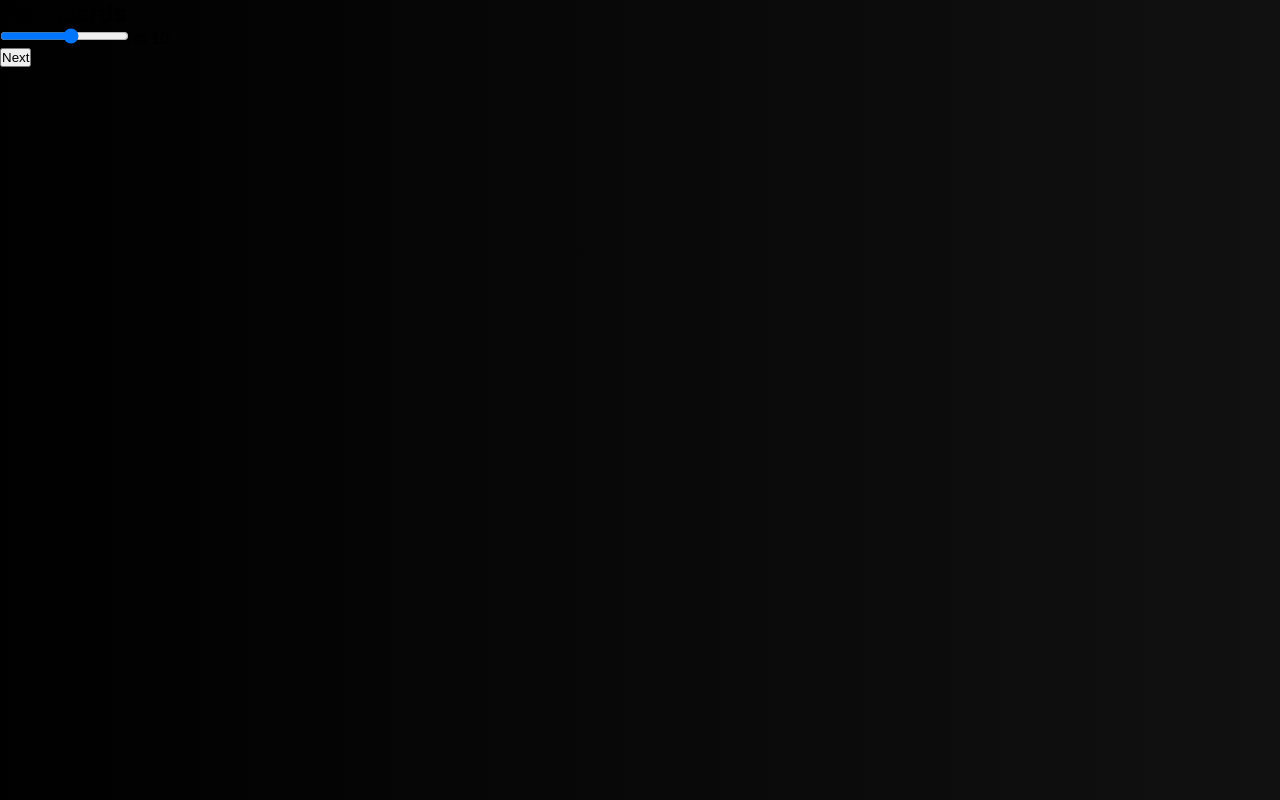
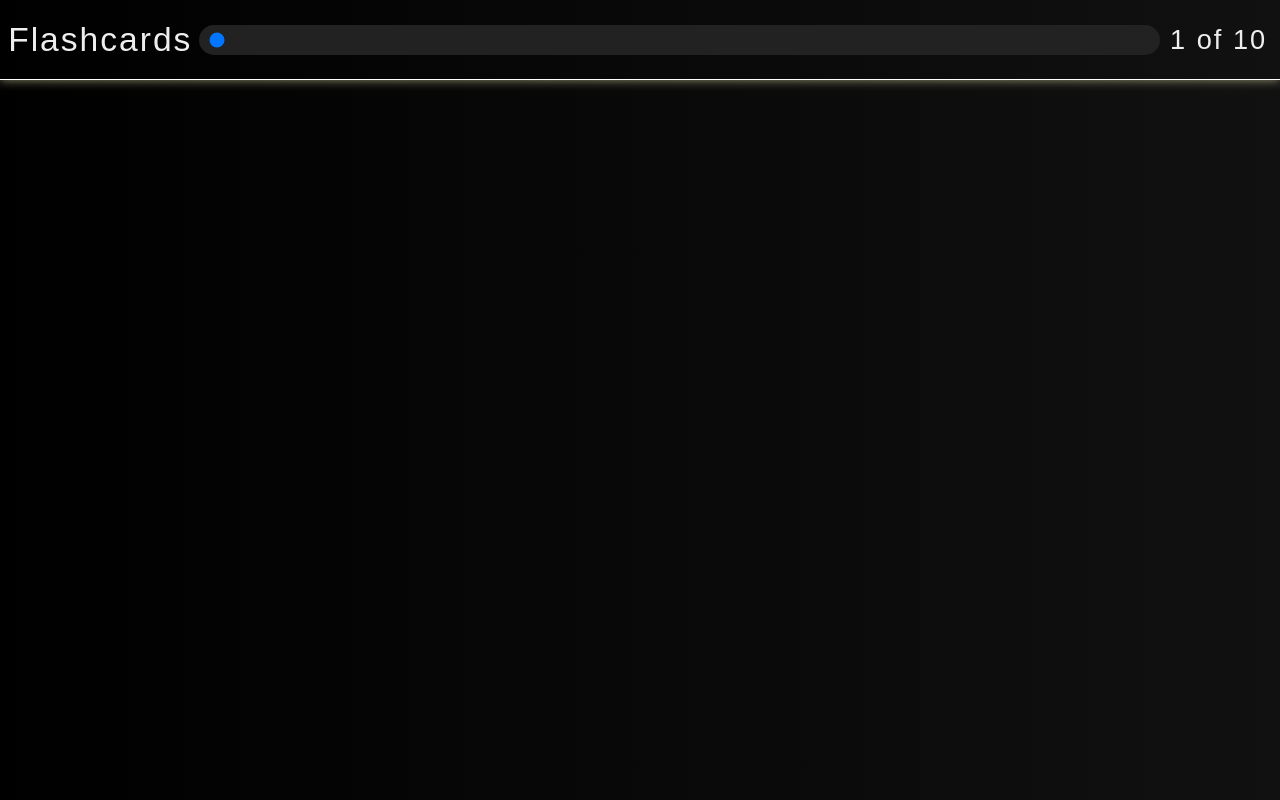
Before and after one commit to JoseS-Dev/React-Practices, a React (Vite) app in the folder Practices/02-Flash-cards/: page / in a window 1280 px wide. Built offline with nearby package versions, Linux system fonts and the light colour scheme.

Commit message:
SectionHeader finished

```diff
--- a/Practices/02-Flash-cards/src/Components/SectionHeader.jsx
+++ b/Practices/02-Flash-cards/src/Components/SectionHeader.jsx
@@ -1,7 +1,8 @@
 import { useState } from "react";
+import "../Css/StylesComp/SectionHeader.css";
 
 export function SectionHeader({ title, length }){
-    const {cont, setCont} = useState(1);
+    const [cont, setCont] = useState(1);
 
     // Funcion que aumenta el contador de las preguntas y el input range
     const handleCont = () => {
@@ -16,12 +17,11 @@ export function SectionHeader({ title, length }){
 
     return(
         <section className="JS--Section--Header">
-            <h2>{title}</h2>
+            <h1>{title}</h1>
             <article className="JS--article--Length">
-                <input type="range" min={1} max={length} readOnly/>
+                <input type="range" min={1} max={length} value={cont} onChange={handleCont}  readOnly/>
                 <span>{cont} of {length}</span>
             </article>
-            <button className="JS--btn--Next" onClick={() => handleCont}>Next</button>
         </section>
     )
 }
--- /dev/null
+++ b/Practices/02-Flash-cards/src/Css/StylesComp/SectionHeader.css
@@ -0,0 +1,55 @@
+.JS--Section--Header {
+    border-bottom: 1px solid #fff;
+    display: flex;
+    flex-flow: row wrap;
+    align-items: center;
+    height: 10%;
+    width: 100%;
+    color: #eee;
+    padding: 0 5px;
+    position: relative;
+    z-index: 1;
+    box-shadow: 0px 0px 10px #ddaa;
+
+}
+.JS--Section--Header h1{
+    width: 15%;
+    height: 100%;
+    display: flex;
+    justify-content: center;
+    align-items: center;
+    font-size: 2.1em;
+    letter-spacing: 2px;
+    font-weight: 500;
+}
+.JS--Section--Header .JS--article--Length{
+    height: 100%;
+    width: 85%;
+    display: flex;
+    justify-content: space-between;
+    align-items: center;
+    padding: 0 3px;
+    gap: 5px;
+}
+.JS--Section--Header .JS--article--Length input{
+    width: 90%;
+    -webkit-appearance: none;
+    appearance: none;
+    background-color: #222;
+    border-radius: 15px;
+    height: 30px;
+    outline: none;
+    padding: 0 10px;
+
+}
+.JS--Section--Header .JS--article--Length span{
+    width: 10%;
+    height: 100%;
+    text-align: center;
+    display: flex;
+    justify-content: center;
+    align-items: center;
+    font-size: 1.7em;
+    letter-spacing: 2px;
+    font-weight: 500;
+}
```
Also changed, not shown: Practices/02-Flash-cards/src/Css/StylesComp/SectionHeader.jsx (deleted).
